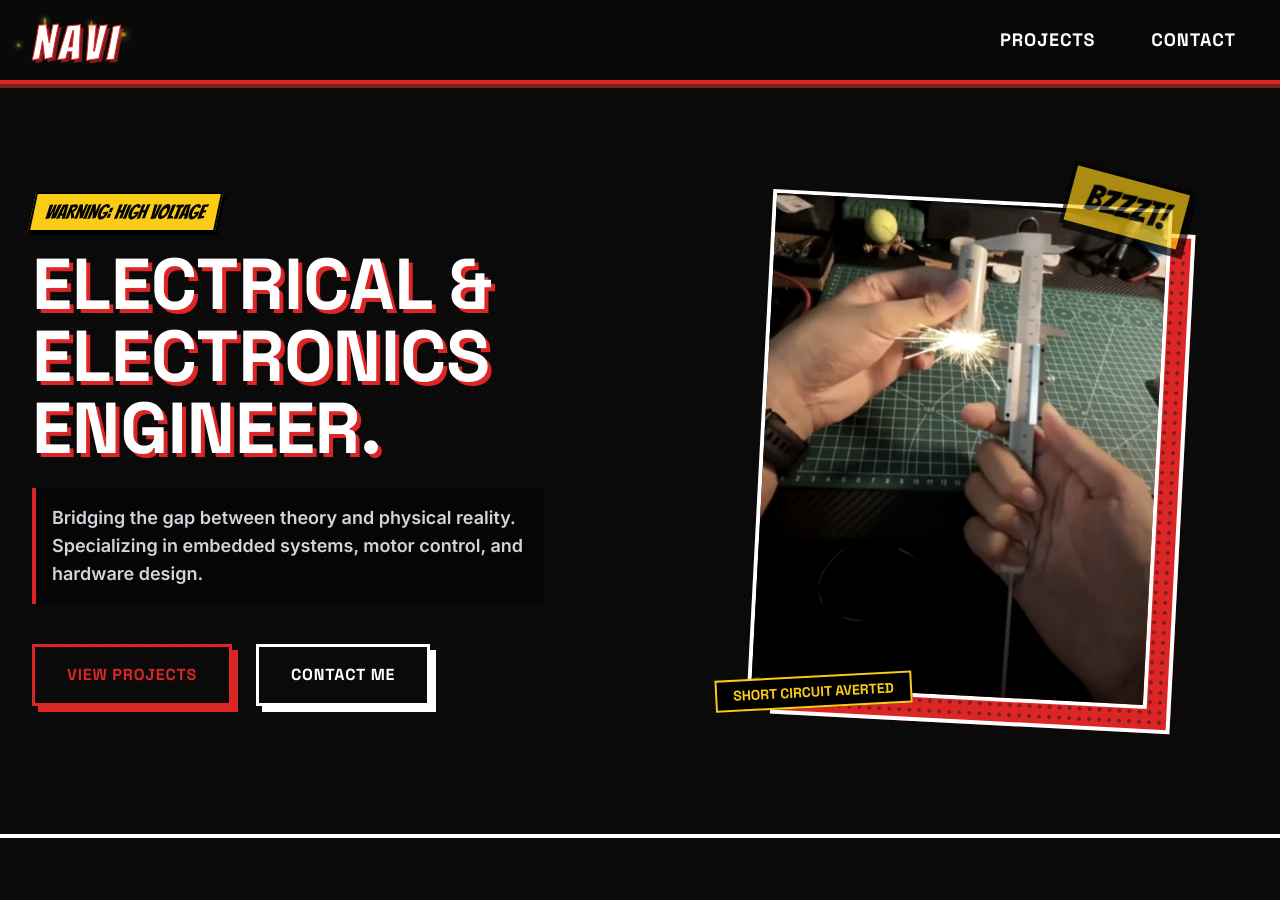
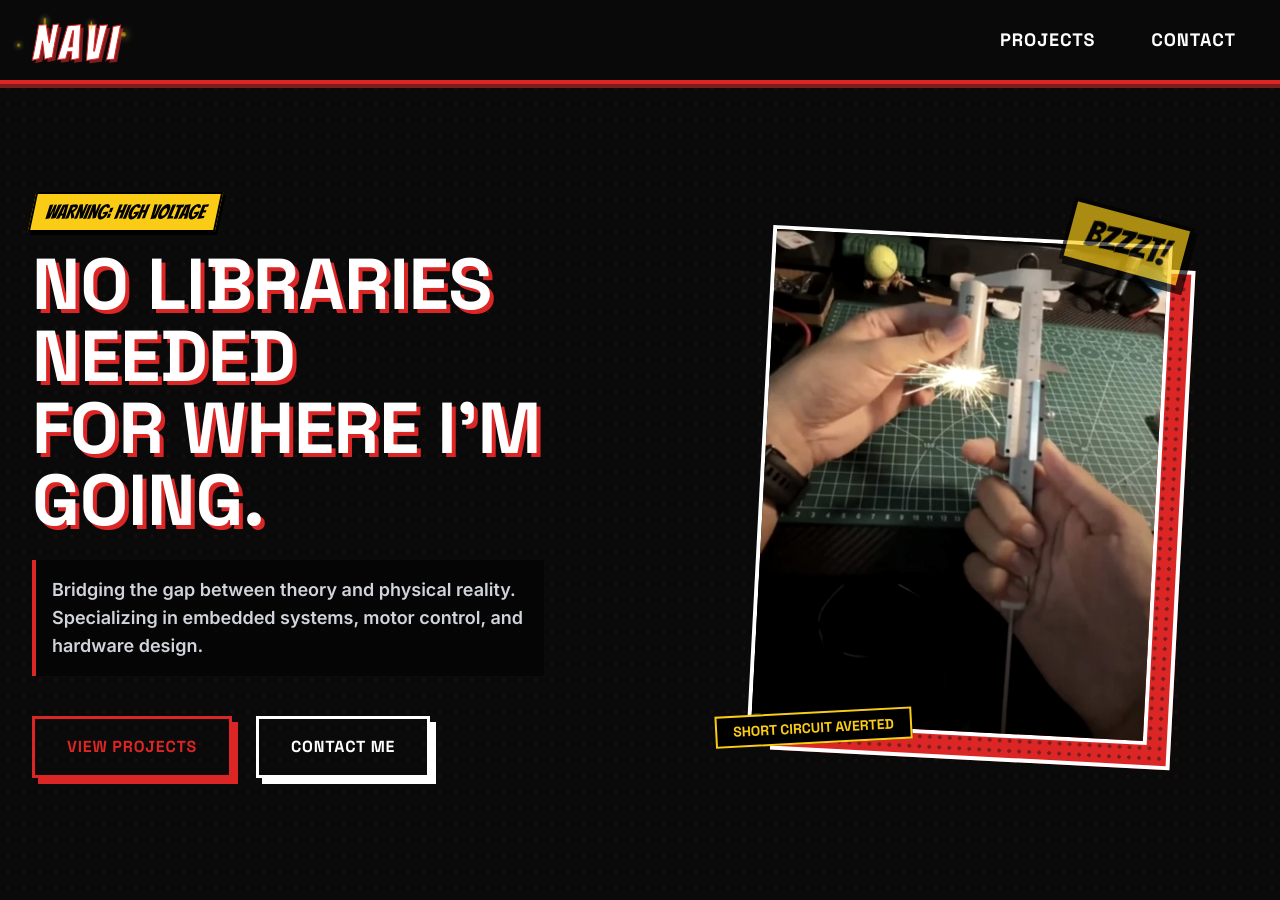
Before and after one commit to Pruthvik27/navi.github.io, a Jekyll site: the page index.html, which Jekyll copies as it is, in a window 1280 px wide and 900 px high. Built offline with Jekyll 4.4.1, drawn with Linux system fonts in a browser that asks for light colours; nearby versions of some CDN libraries.

Commit message:
Update index.html

```diff
--- a/index.html
+++ b/index.html
@@ -186,8 +186,8 @@
                     </div>
 
                     <h1 class="text-5xl md:text-7xl font-heading font-bold text-white mb-6 leading-tight uppercase" style="text-shadow: 4px 4px 0 #dc2626;">
-                        Electrical & <br>
-                        Electronics Engineer.
+                        No libraries needed <br>
+                        for where I'm going.
                     </h1>
                     <p class="text-lg text-gray-300 mb-10 max-w-lg mx-auto md:mx-0 font-sans font-semibold bg-black/50 p-4 border-l-4 border-crimson-red">
                         Bridging the gap between theory and physical reality. Specializing in embedded systems, motor control, and hardware design.
```
